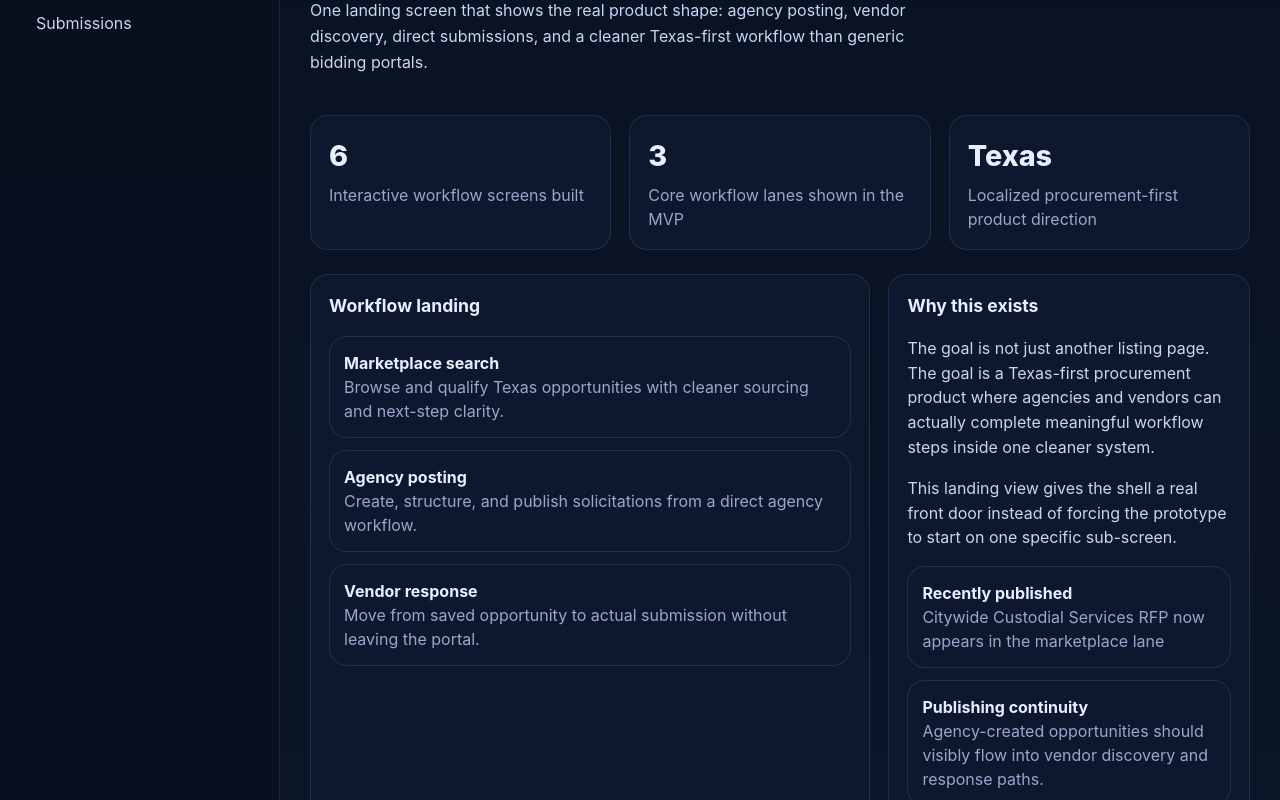
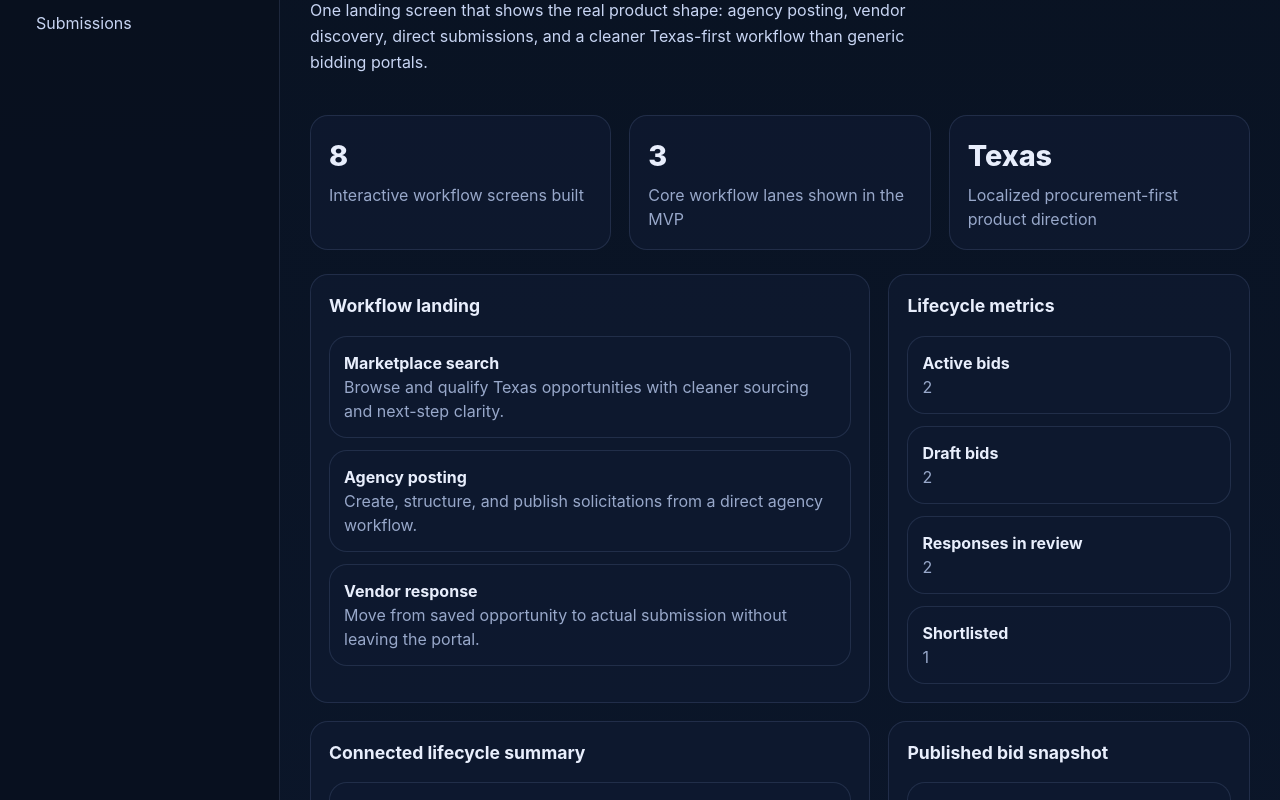
Before and after one commit to kinectic/texas-bid-consumer-portal, a React (Vite) app in the folder texas-bid-portal/: page / in a window 1280 px wide. Shown: the part 540-1340 px from the top of the page. Built offline with nearby package versions, Linux system fonts and the light colour scheme.

Commit message:
Sync lifecycle metrics across dashboards

```diff
--- /dev/null
+++ b/texas-bid-portal/src/data/metrics.ts
@@ -0,0 +1,8 @@
+export const lifecycleMetrics = {
+  activeBids: 2,
+  draftBids: 2,
+  responsesInReview: 2,
+  shortlisted: 1,
+  vendorProfileCompleteness: '92%',
+  workflowScreensBuilt: 8,
+}
--- a/texas-bid-portal/src/pages/AgencyDashboardPage.tsx
+++ b/texas-bid-portal/src/pages/AgencyDashboardPage.tsx
@@ -1,3 +1,4 @@
+import { lifecycleMetrics } from '../data/metrics'
 import { opportunities, vendorSubmissions, statusClass } from '../data/mockData'
 
 export function AgencyDashboardPage() {
@@ -11,7 +12,7 @@ export function AgencyDashboardPage() {
           <div className="eyebrow">Agency workspace</div>
           <h1>Agency dashboard</h1>
           <p className="intro">
-            A Texas-first control center for procurement teams to manage live bids, drafts, vendor activity, and fast next actions without portal clutter.
+            A Texas-first control center for procurement teams to manage live bids, vendor activity, and fast next actions without portal clutter.
           </p>
         </div>
         <div className="top-actions">
@@ -22,15 +23,15 @@ export function AgencyDashboardPage() {
 
       <section className="stats-grid">
         <div className="stat-card">
-          <span className="stat-value">{activeBids.length}</span>
+          <span className="stat-value">{lifecycleMetrics.activeBids}</span>
           <span className="stat-label">Active bids</span>
         </div>
         <div className="stat-card">
-          <span className="stat-value">2</span>
+          <span className="stat-value">{lifecycleMetrics.draftBids}</span>
           <span className="stat-label">Drafts waiting for final review</span>
         </div>
         <div className="stat-card">
-          <span className="stat-value">{vendorSubmissions.length}</span>
+          <span className="stat-value">{lifecycleMetrics.responsesInReview}</span>
           <span className="stat-label">Recent vendor submissions</span>
         </div>
       </section>
--- a/texas-bid-portal/src/pages/AgencySubmissionReviewPage.tsx
+++ b/texas-bid-portal/src/pages/AgencySubmissionReviewPage.tsx
@@ -1,4 +1,5 @@
 import { FieldMock } from '../components/FieldMock'
+import { lifecycleMetrics } from '../data/metrics'
 import { vendorSubmissions } from '../data/mockData'
 import { submissionLifecycle, submissionStatusSummary } from '../data/submissionStatus'
 import type { ReviewNotesState } from '../types/forms'
@@ -27,11 +28,11 @@ export function AgencySubmissionReviewPage({ reviewNotes, onChange }: AgencySubm
 
       <section className="stats-grid">
         <div className="stat-card">
-          <span className="stat-value">{vendorSubmissions.length}</span>
+          <span className="stat-value">{lifecycleMetrics.responsesInReview}</span>
           <span className="stat-label">Responses in review</span>
         </div>
         <div className="stat-card">
-          <span className="stat-value">1</span>
+          <span className="stat-value">{lifecycleMetrics.shortlisted}</span>
           <span className="stat-label">Shortlist candidate</span>
         </div>
         <div className="stat-card">
--- a/texas-bid-portal/src/pages/HomeDashboardPage.tsx
+++ b/texas-bid-portal/src/pages/HomeDashboardPage.tsx
@@ -1,3 +1,4 @@
+import { lifecycleMetrics } from '../data/metrics'
 import type { CreateBidFormState } from '../types/forms'
 
 const workflowCards = [
@@ -68,7 +69,7 @@ export function HomeDashboardPage({ publishedBidPreview }: HomeDashboardPageProp
 
       <section className="stats-grid">
         <div className="stat-card">
-          <span className="stat-value">6</span>
+          <span className="stat-value">{lifecycleMetrics.workflowScreensBuilt}</span>
           <span className="stat-label">Interactive workflow screens built</span>
         </div>
         <div className="stat-card">
@@ -95,21 +96,23 @@ export function HomeDashboardPage({ publishedBidPreview }: HomeDashboardPageProp
         </div>
 
         <div className="panel">
-          <div className="panel-title">Why this exists</div>
-          <div className="dashboard-note">
-            The goal is not just another listing page. The goal is a Texas-first procurement product where agencies and vendors can actually complete meaningful workflow steps inside one cleaner system.
-          </div>
-          <div className="dashboard-note">
-            This landing view gives the shell a real front door instead of forcing the prototype to start on one specific sub-screen.
-          </div>
+          <div className="panel-title">Lifecycle metrics</div>
           <div className="draft-list">
             <div className="draft-card">
-              <strong>Recently published</strong>
-              <div className="muted">{publishedBidPreview.title} now appears in the marketplace lane</div>
+              <strong>Active bids</strong>
+              <div className="muted">{lifecycleMetrics.activeBids}</div>
             </div>
             <div className="draft-card">
-              <strong>Publishing continuity</strong>
-              <div className="muted">Agency-created opportunities should visibly flow into vendor discovery and response paths.</div>
+              <strong>Draft bids</strong>
+              <div className="muted">{lifecycleMetrics.draftBids}</div>
+            </div>
+            <div className="draft-card">
+              <strong>Responses in review</strong>
+              <div className="muted">{lifecycleMetrics.responsesInReview}</div>
+            </div>
+            <div className="draft-card">
+              <strong>Shortlisted</strong>
+              <div className="muted">{lifecycleMetrics.shortlisted}</div>
             </div>
           </div>
         </div>
--- a/texas-bid-portal/src/pages/VendorDashboardPage.tsx
+++ b/texas-bid-portal/src/pages/VendorDashboardPage.tsx
@@ -1,3 +1,4 @@
+import { lifecycleMetrics } from '../data/metrics'
 import { opportunities, vendorSubmissions, statusClass } from '../data/mockData'
 import { submissionLifecycle, submissionStatusSummary } from '../data/submissionStatus'
 
@@ -27,11 +28,11 @@ export function VendorDashboardPage() {
           <span className="stat-label">Saved opportunities</span>
         </div>
         <div className="stat-card">
-          <span className="stat-value">{vendorSubmissions.length}</span>
+          <span className="stat-value">{lifecycleMetrics.responsesInReview}</span>
           <span className="stat-label">Active submissions</span>
         </div>
         <div className="stat-card">
-          <span className="stat-value">92%</span>
+          <span className="stat-value">{lifecycleMetrics.vendorProfileCompleteness}</span>
           <span className="stat-label">Profile completeness</span>
         </div>
       </section>
```
